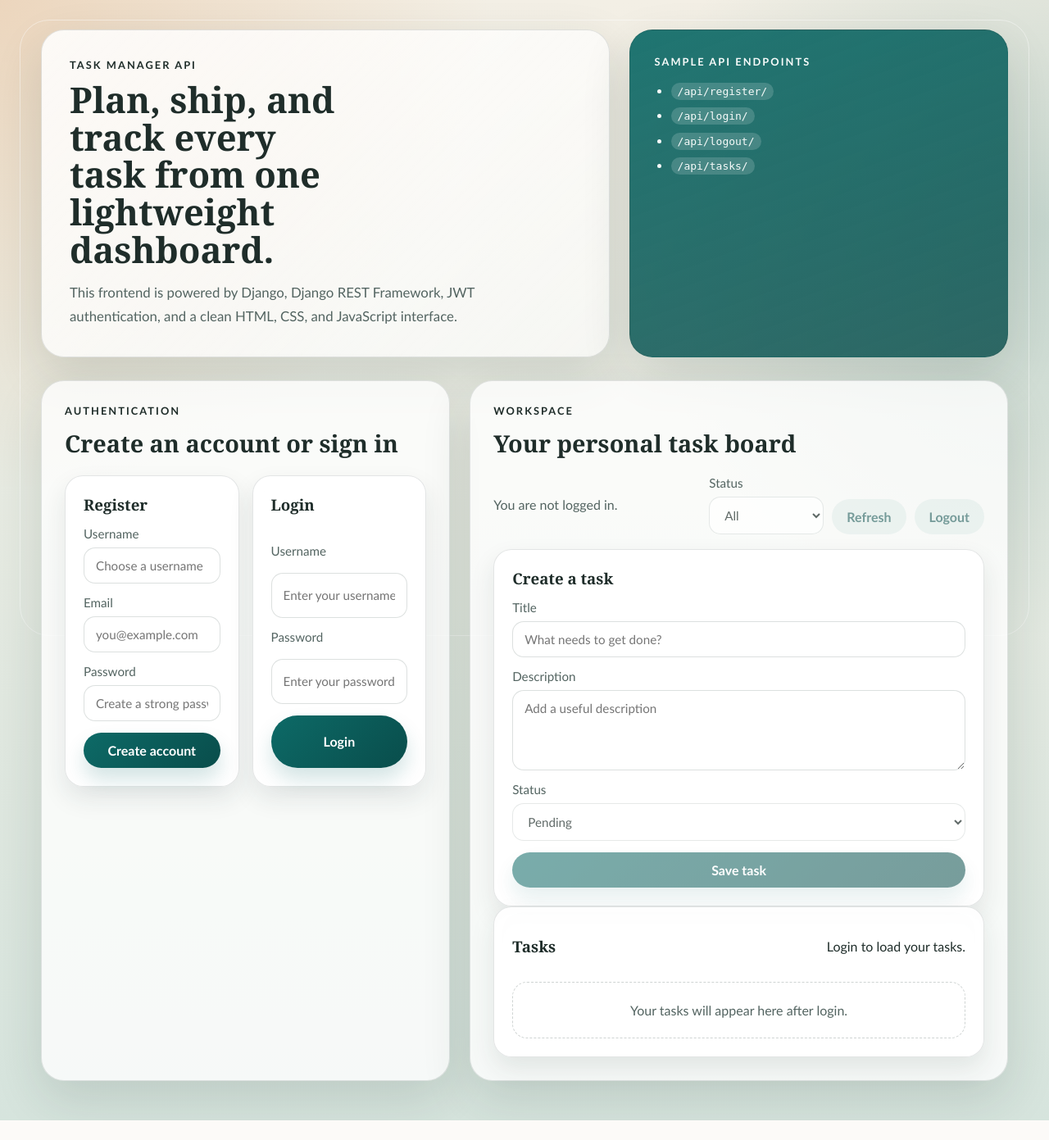
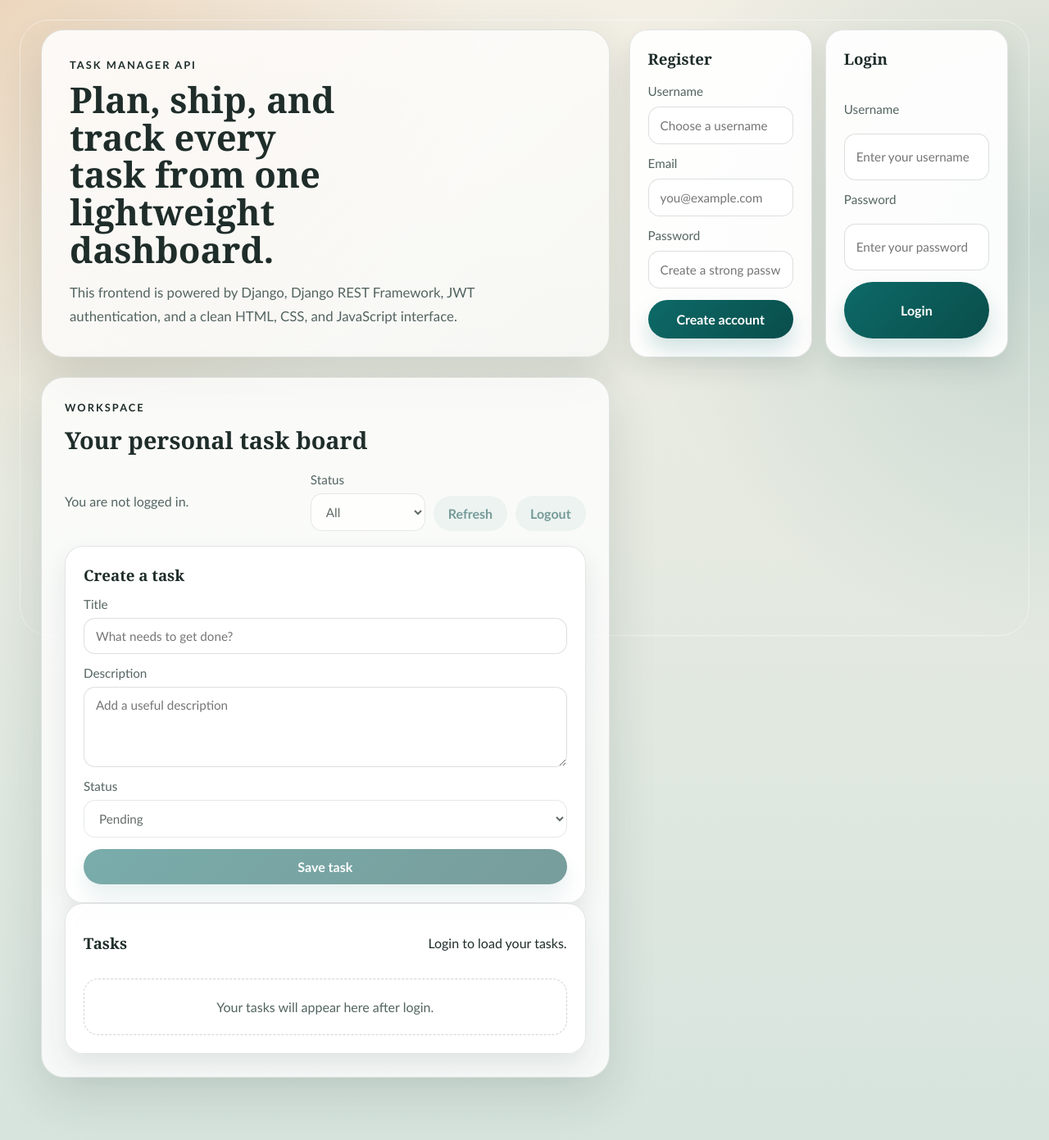
Before and after one commit to Sakshichoudhary0001/Task-Manager-Django-Project, a Django app: page / in a window 1280 px wide. Shown: the whole page at 82% size. Before the commit the page ends 1367 px from the top, so only its background shows below. Run offline with Django 5.2, Linux system fonts and the light colour scheme.

Commit message:
Remove sample API endpoint card from frontend page

```diff
--- a/templates/index.html
+++ b/templates/index.html
@@ -18,23 +18,6 @@
                     and a clean HTML, CSS, and JavaScript interface.
                 </p>
             </div>
-            <div class="hero-card">
-                <p class="hero-card-title">Sample API endpoints</p>
-                <ul class="endpoint-list">
-                    <li><code>/api/register/</code></li>
-                    <li><code>/api/login/</code></li>
-                    <li><code>/api/logout/</code></li>
-                    <li><code>/api/tasks/</code></li>
-                </ul>
-            </div>
-        </header>
-
-        <main class="dashboard-grid">
-            <section class="panel auth-panel">
-                <div class="panel-heading">
-                    <p class="section-label">Authentication</p>
-                    <h2>Create an account or sign in</h2>
-                </div>
 
                 <div id="message-box" class="message hidden"></div>
 
```
